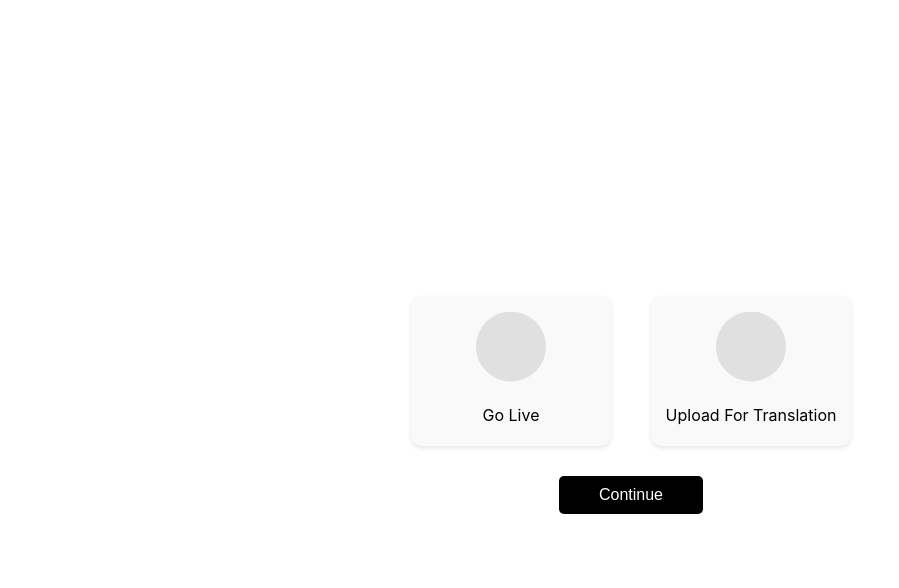
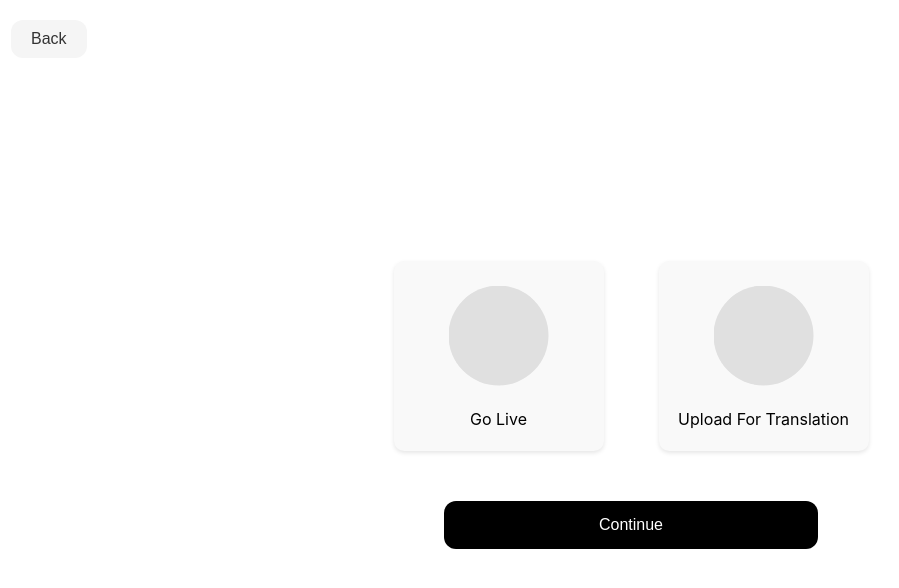
Before and after one commit to dylan-1006/team333, a React (Create React App) app in the folder frontend/: page /options in a window 1280 px wide. Shown: the top 588 px of the page, without its empty margins (9-908 px from the left). Built offline with nearby package versions, Linux system fonts and the light colour scheme.

Commit message:
Connected home screen to input selection screen.

```diff
--- a/frontend/package.json
+++ b/frontend/package.json
@@ -12,6 +12,7 @@
     "react": "^19.0.0",
     "react-dom": "^19.0.0",
     "react-icons": "^5.5.0",
+    "react-router-dom": "^7.2.0",
     "react-scripts": "5.0.1",
     "react-webcam": "^7.2.0",
     "web-vitals": "^2.1.4"
--- a/frontend/src/App.js
+++ b/frontend/src/App.js
@@ -1,14 +1,16 @@
+import { BrowserRouter as Router, Routes, Route } from "react-router-dom";
 import "./App.css";
 import Home from "./Home";
 import InputSelection from "./InputSelection";
 
 function App() {
   return (
-    <div className="App">
-      <div>
-        <InputSelection />
-      </div>
-    </div>
+    <Router>
+      <Routes>
+        <Route path="/" element={<Home />} />
+        <Route path="/options" element={<InputSelection />} />
+      </Routes>
+    </Router>
   );
 }
 
--- a/frontend/src/Home.css
+++ b/frontend/src/Home.css
@@ -156,7 +156,7 @@ body {
 
 .get-started-button {
   margin-top: 2vh;
-  padding: 1.5vh 2vw;
+  padding: 1.8vh 2vw;
   background-color: #000000;
   color: #fff;
   border: none;
@@ -196,12 +196,6 @@ body {
     font-size: 5vw;
   }
 
-  .option-button,
-  .upload-button {
-    font-size: 3vw;
-    padding: 2vh 4vw;
-  }
-
   .get-started-button {
     font-size: 3vw;
     padding: 2vh 4vw;
@@ -210,6 +204,6 @@ body {
   .contact-button,
   .download-button {
     font-size: 3vw;
-    padding: 2vh 4vw;
+    padding: 2.5vh 4vw;
   }
 }
--- a/frontend/src/Home.js
+++ b/frontend/src/Home.js
@@ -1,7 +1,10 @@
 import React from "react";
 import "./Home.css";
+import { useNavigate } from "react-router-dom";
 
 function Home() {
+  const navigate = useNavigate();
+
   return (
     <div className="home-container">
       <header className="header">
@@ -31,7 +34,12 @@ function Home() {
             learning sign language, our tool makes communication seamless,
             accessible, and instant.
           </p>
-          <button className="get-started-button">Get Started</button>
+          <button
+            onClick={() => navigate("/options")}
+            className="get-started-button"
+          >
+            Get Started
+          </button>
         </div>
         <div className="image-content">
           <img
--- a/frontend/src/InputSelection.css
+++ b/frontend/src/InputSelection.css
@@ -1,4 +1,5 @@
 .input-selection-container {
+  position: relative;
   display: flex;
   flex-direction: column;
   align-items: center;
@@ -7,18 +8,32 @@
   background-color: #ffffff;
 }
 
+.back-button {
+  position: absolute;
+  top: 20px;
+  left: 20px;
+  padding: 10px 20px;
+  background-color: #f5f5f5ea;
+  color: #333;
+  border: none;
+  border-radius: 12px;
+  cursor: pointer;
+  font-size: 1rem;
+}
+
 .option-cards {
   display: flex;
-  gap: 20px; /* Space between cards */
+  gap: 35px;
 }
 
 .option-card {
+  padding-top: 20px;
   display: flex;
   flex-direction: column;
   align-items: center;
   justify-content: center;
-  width: 200px;
-  height: 150px;
+  width: 210px;
+  height: 170px;
   background-color: #f9f9f9;
   border-radius: 10px;
   margin: 10px;
@@ -26,21 +41,25 @@
 }
 
 .circle {
-  margin-top: 12px;
-  width: 70px;
-  height: 70px;
+  width: 100px;
+  height: 100px;
   background-color: #e0e0e0;
-  clip-path: circle(50%); /* Use clip-path to create a circle */
+  clip-path: circle(50%);
   margin-bottom: 5px;
 }
 
 .continue-button {
-  margin-top: 20px;
-  padding: 10px 40px;
+  margin-top: 40px;
+  padding: 15px 155px;
   background-color: #000;
   color: #fff;
   border: none;
-  border-radius: 5px;
+  border-radius: 12px;
   cursor: pointer;
   font-size: 1rem;
 }
+
+.option-card p {
+  font-weight: semi-bold;
+  font-size: 1rem;
+}
--- a/frontend/src/InputSelection.js
+++ b/frontend/src/InputSelection.js
@@ -1,9 +1,19 @@
 import React from "react";
+import { useNavigate } from "react-router-dom";
 import "./InputSelection.css";
 
 function InputSelection() {
+  const navigate = useNavigate();
+
+  const handleBack = () => {
+    navigate("/");
+  };
+
   return (
     <div className="input-selection-container">
+      <button className="back-button" onClick={handleBack}>
+        Back
+      </button>
       <div className="option-cards">
         <div className="option-card">
           <div className="circle"></div>
```
Also changed, not shown: 1 other file (tests, documents, lock files or other folders).
